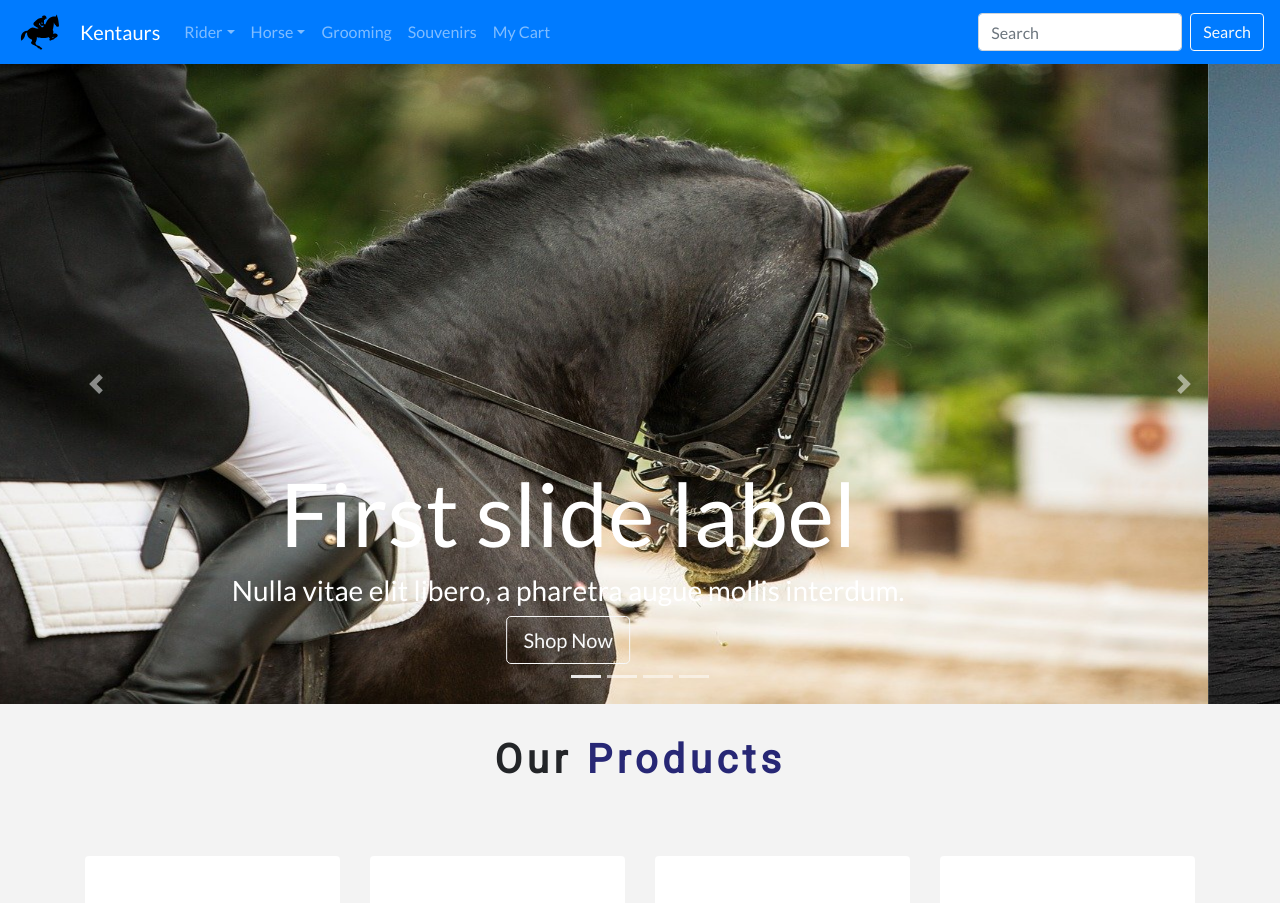
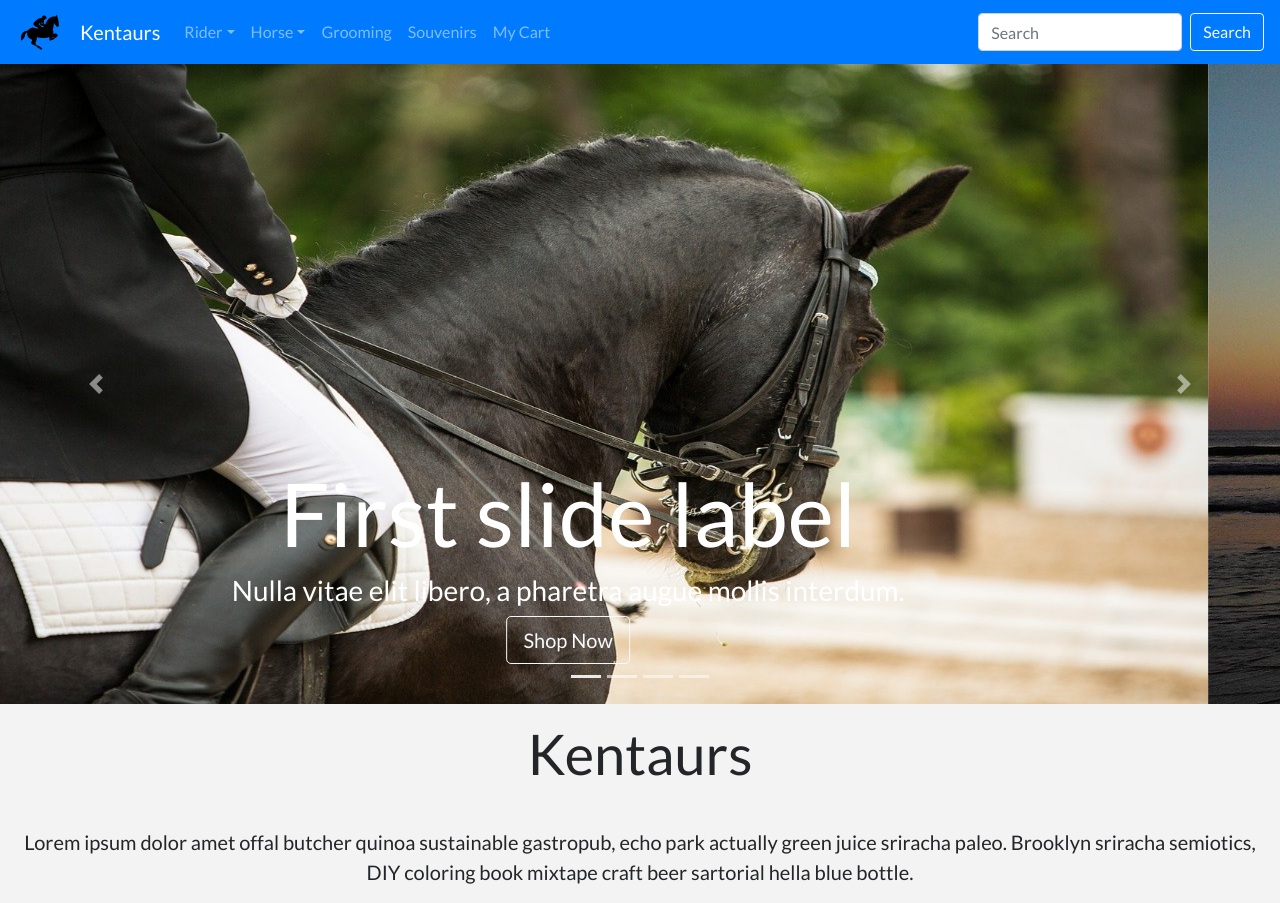
Before and after one commit to Bassa00/shopping-cart, a React (Create React App) app: page / in a window 1280 px wide. Shown: the top 903 px of the page. Built offline with nearby package versions, Linux system fonts and the light colour scheme.

Commit message:
welcome page

```diff
--- a/src/components/pages/ProductList.js
+++ b/src/components/pages/ProductList.js
@@ -3,6 +3,7 @@ import { Title } from '../subs/Title'
 import Product from './Product'
 import { ProductConsumer } from '../subs/Context';
 import Slider from '../subs/Slider';
+import Welcome from '../subs/Welcome';
 
 export default class ProductList extends Component {
   // state = {
@@ -13,6 +14,7 @@ export default class ProductList extends Component {
     return (
       <React.Fragment>
         <Slider/>
+        <Welcome/>
         <div className='my-0'>
           <div className='container'>
             <Title name='Our' title='products' />
--- a/src/components/subs/Slider.js
+++ b/src/components/subs/Slider.js
@@ -42,9 +42,7 @@ export default class Slider extends Component {
 
           <Carousel.Caption>
           <h1 className="display-2">Third slide label</h1>
-            <h3>
-              Praesent commodo cursus magna, vel scelerisque nisl consectetur.
-            </h3>
+            <h3 className="text-black-50">Praesent commodo cursus magna, vel scelerisque nisl consectetur.</h3>
             <button type="button" className="btn btn-outline-light btn-lg">Shop Now</button>
           </Carousel.Caption>
         </Carousel.Item>
--- /dev/null
+++ b/src/components/subs/Welcome.js
@@ -0,0 +1,21 @@
+import React, { Component } from 'react'
+
+export default class Welcome extends Component {
+    render() {
+        return (
+            <React.Fragment>
+                <div className="container-fluid padding">
+                    <div className="row welcome text-center">
+                        <div className="col-12">
+                            <h1 className="display-4">Kentaurs</h1>
+                        </div>
+                        <hr/>
+                        <div className="col-12">
+                            <p className="lead">Lorem ipsum dolor amet offal butcher quinoa sustainable gastropub, echo park actually green juice sriracha paleo. Brooklyn sriracha semiotics, DIY coloring book mixtape craft beer sartorial hella blue bottle.</p>
+                        </div>
+                    </div>
+                </div>
+            </React.Fragment>
+        )
+    }
+}
```
